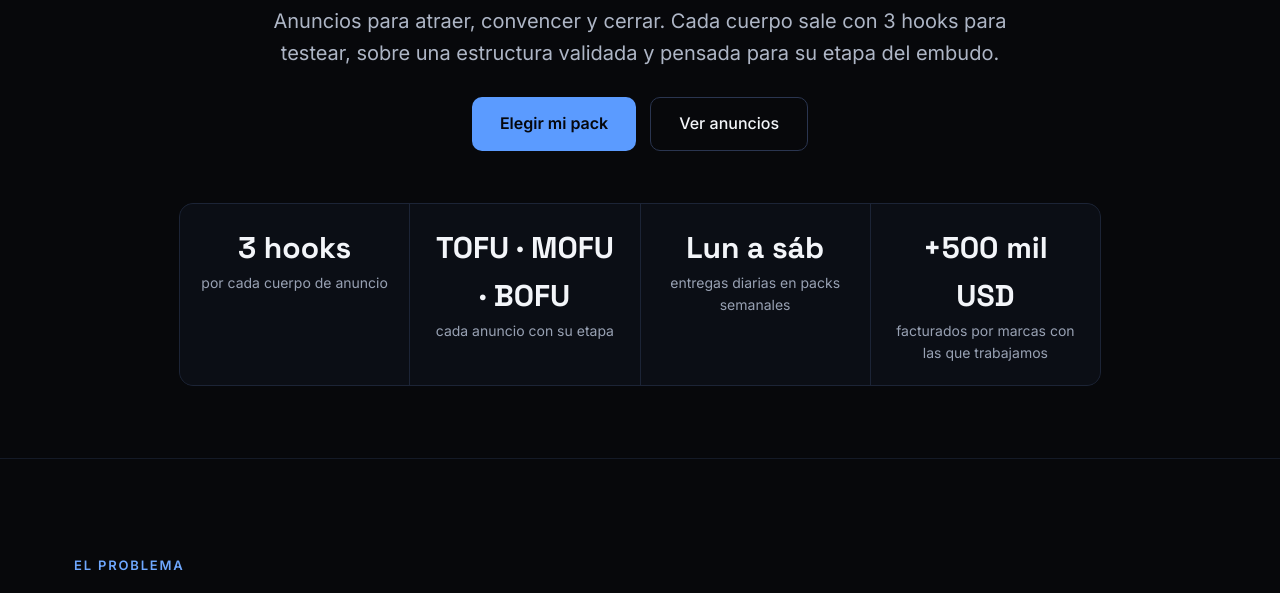
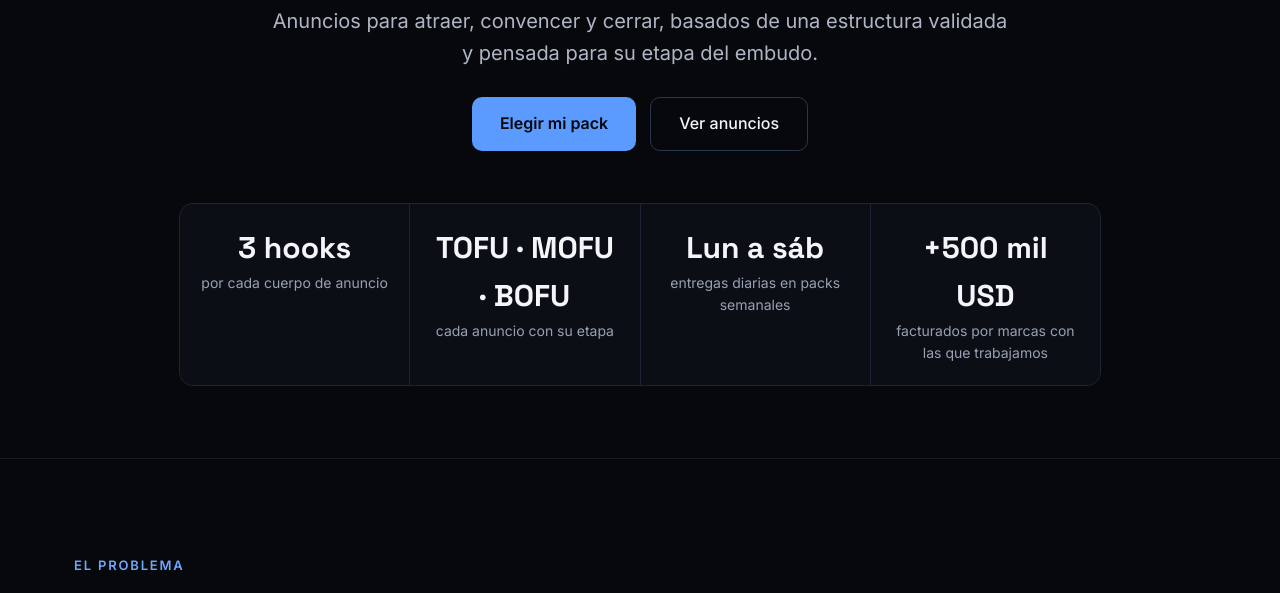
Before and after one commit to santiagoprr34/nexora-lab-landing, a plain HTML site: page index.html in a window 1280 px wide. Shown: the part 507-1100 px from the top of the page. Drawn offline with Linux system fonts and the light colour scheme.

Commit message:
Actualiza texto principal del hero
Co-Authored-By: Claude Opus 5.5 <noreply@anthropic.com>

```diff
--- a/index.html
+++ b/index.html
@@ -49,7 +49,7 @@ details summary::-webkit-details-marker{display:none}
 <div class="wrap" style="display:flex;flex-direction:column;align-items:center;text-align:center;gap:28px">
 <p class="eyebrow">Escala tu ecommerce con anuncios profesionales</p>
 <h1 class="hero-h1" style="font-family:'Space Grotesk',sans-serif;font-weight:700;font-size:64px;line-height:1.04;letter-spacing:-0.03em;margin:0;color:#F3F5F9;max-width:1000px">Otros te mandan 50 videos para ver cuál funciona. <span style="color:#5B9BFF">Nosotros te hacemos los que tu embudo necesita.</span></h1>
-<p style="margin:0;max-width:740px;font-size:20px;color:#AEB6C6">Anuncios para atraer, convencer y cerrar. Cada cuerpo sale con 3 hooks para testear, sobre una estructura validada y pensada para su etapa del embudo.</p>
+<p style="margin:0;max-width:740px;font-size:20px;color:#AEB6C6">Anuncios para atraer, convencer y cerrar, basados de una estructura validada y pensada para su etapa del embudo.</p>
 <div style="display:flex;gap:14px;flex-wrap:wrap;justify-content:center">
 <a class="btn" href="https://www.instagram.com/santiago423_/" target="_blank" rel="noopener">Elegir mi pack</a>
 <a class="btn-ghost" href="#galeria">Ver anuncios</a>
```
